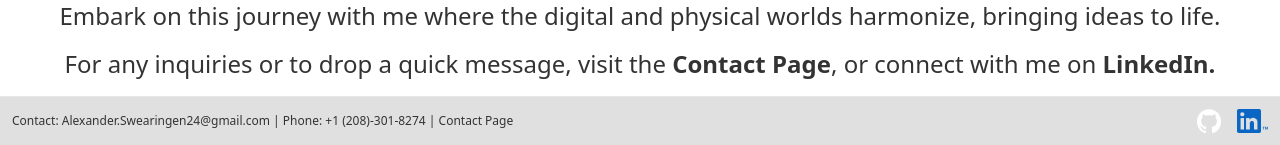
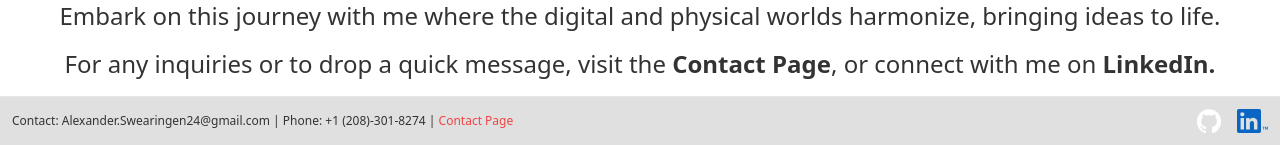
Before and after one commit to ZanderCoding/Portfo_Django, a Django app: page /about/ in a window 1280 px wide. Shown: the part 1387-1532 px from the top of the page. Run offline with Django 4.2, Linux system fonts and the light colour scheme; parts of the project's set-up code (start-up, migrations or seed data) failed here and were passed over; some libraries are stand-ins or nearby versions.

Commit message:
Changed Link color

```diff
--- a/portfo/templates/portfo/_base.html
+++ b/portfo/templates/portfo/_base.html
@@ -36,7 +36,7 @@
             <div class=" p-3 mx-auto flex justify-between items-center">
                 <!-- Contact Information -->
                 <div>
-                    <h4 class="text-xs">Contact: Alexander.Swearingen24@gmail.com | Phone: +1 (208)-301-8274 | <a href="{% url 'contact' %}">Contact Page</a></h4>
+                    <h4 class="text-xs">Contact: Alexander.Swearingen24@gmail.com | Phone: +1 (208)-301-8274 | <a href="{% url 'contact' %}" class="text-red-500">Contact Page</a></h4>
                 </div>
                 <div class="flex space-x-4">
                     <!-- GitHub -->
```
